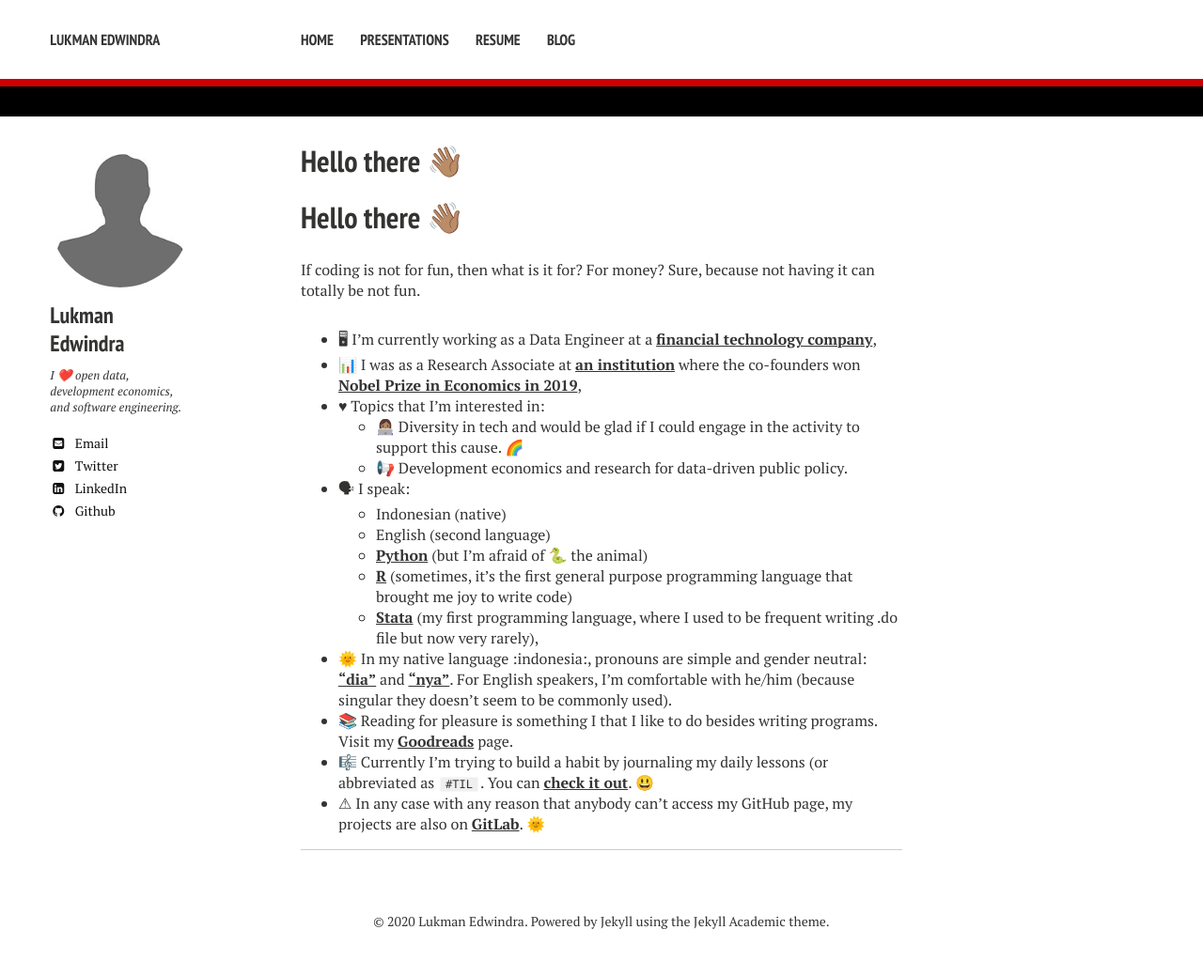
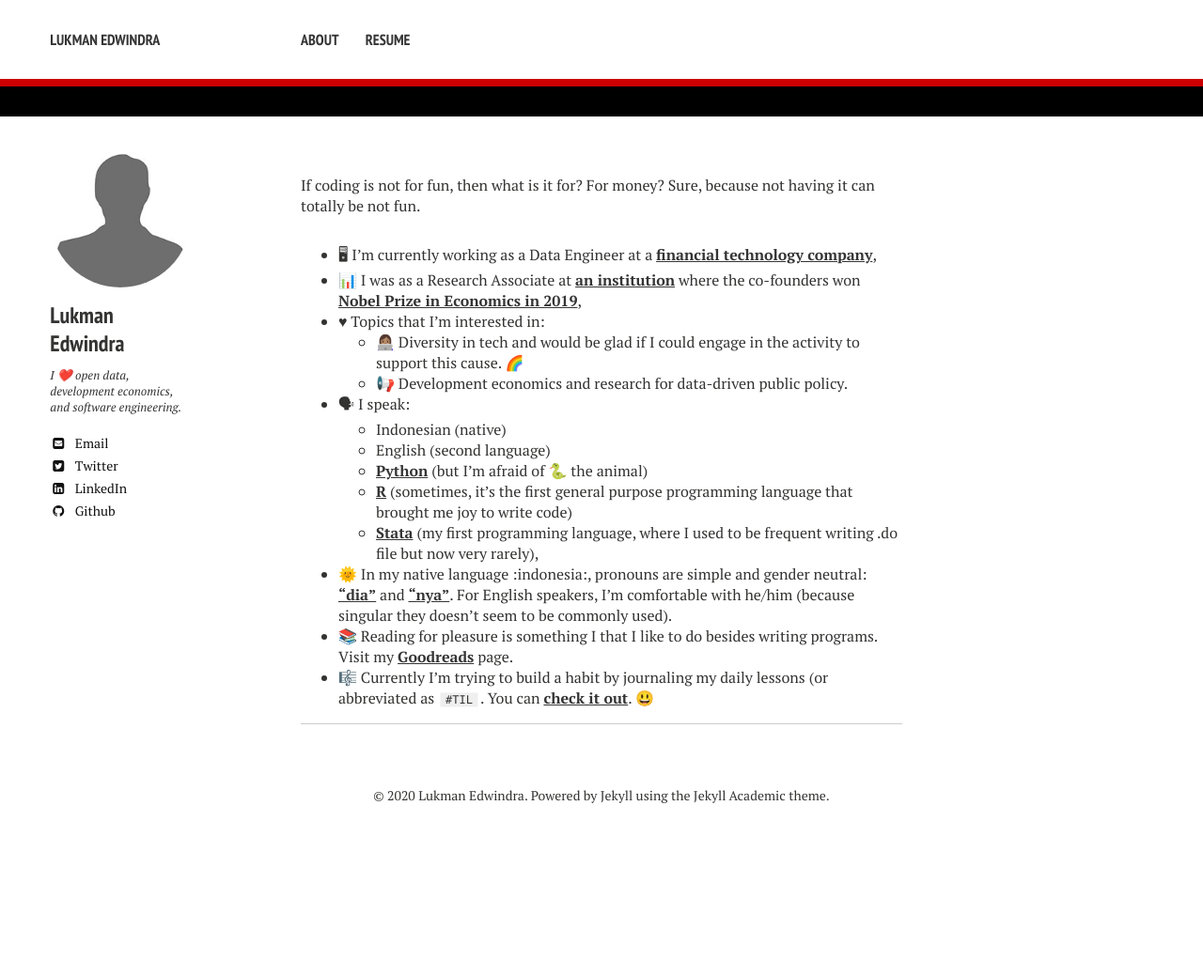
Before and after one commit to ledwindra/ledwindra.github.io, a Jekyll site: the page built from index.md, in a window 1280 px wide. Shown: the whole page at 94% size. Built offline with Jekyll 4.4.1, drawn with Linux system fonts in a browser that asks for light colours; nearby versions of some CDN libraries; our own code applies the rules of GitHub Pages for plain Markdown files; after the commit the page ends 905 px from its top, so only the background shows below that.

Commit message:
modified stuffs

```diff
--- a/_data/navigation.yml
+++ b/_data/navigation.yml
@@ -1,12 +1,6 @@
 # Site navigation links
-- title: Home
+- title: About
   url: /
-
-- title: Presentations
-  url: /presentations/
 
 - title: Resume
   url: /resume/
-
-- title: Blog
-  url: /blog/
--- a/index.md
+++ b/index.md
@@ -2,8 +2,6 @@
 layout: page
 excerpt: "About Me..."
 ---
-
-# Hello there 👋🏽
 
 If coding is not for fun, then what is it for? For money? Sure, because not having it can totally be not fun.
 
@@ -21,4 +19,3 @@ If coding is not for fun, then what is it for? For money? Sure, because not havi
 - 🌞 In my native language :indonesia:, pronouns are simple and gender neutral: [<strong>"dia"</strong>](https://www.kbbi.web.id/dia) and [<strong>"nya"</strong>](https://www.kbbi.web.id/-ni%20nya). For English speakers, I'm comfortable with he/him (because singular they doesn't seem to be commonly used).
 - 📚 Reading for pleasure is something I that I like to do besides writing programs. Visit my [<strong>Goodreads</strong>](https://www.goodreads.com/user/show/31603929-lukman-edwindra) page.
 - 🎼 Currently I'm trying to build a habit by journaling my daily lessons (or abbreviated as `#TIL`. You can [<strong>check it out</strong>](https://github.com/ledwindra/today-i-learned). 😃
-- ⚠ In any case with any reason that anybody can't access my GitHub page, my projects are also on [<strong>GitLab</strong>](https://gitlab.com/ledwindra/). 🌞
```
Also changed, not shown: resume.md (+0 -5 lines).
